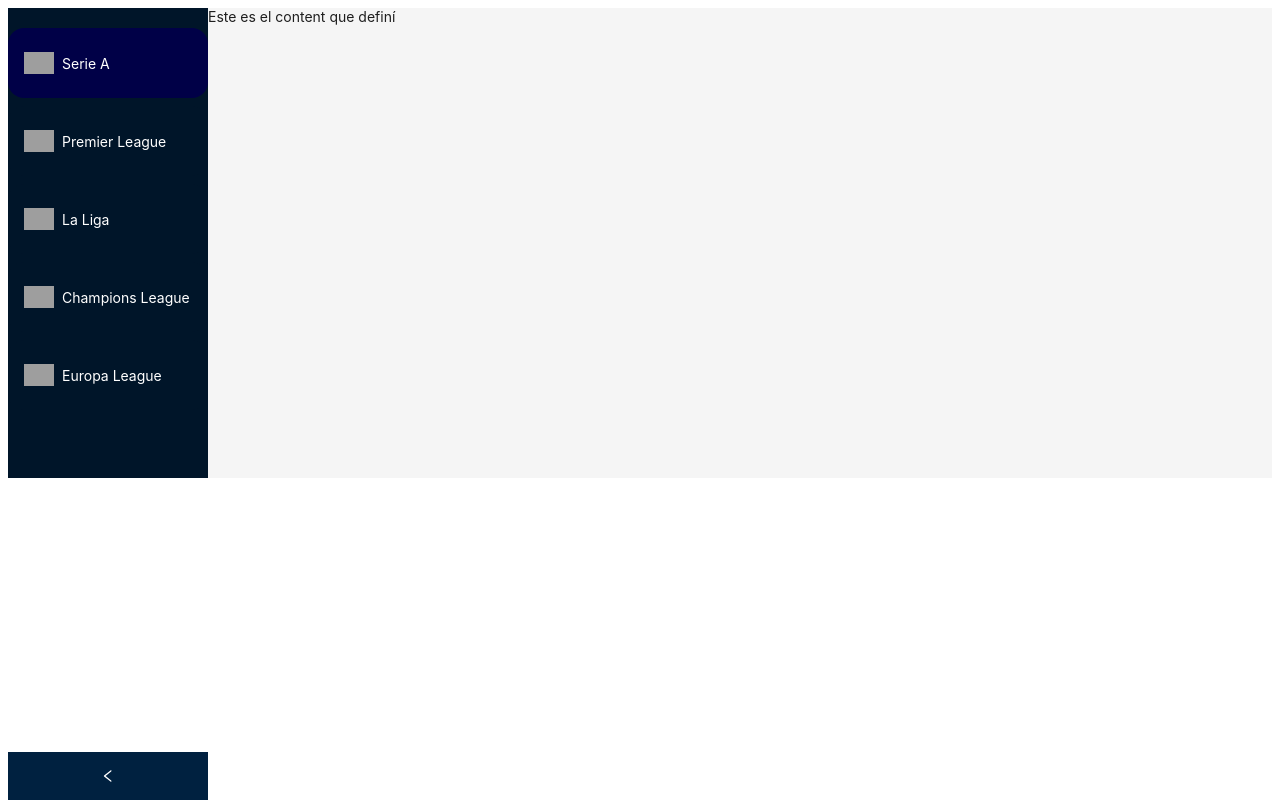
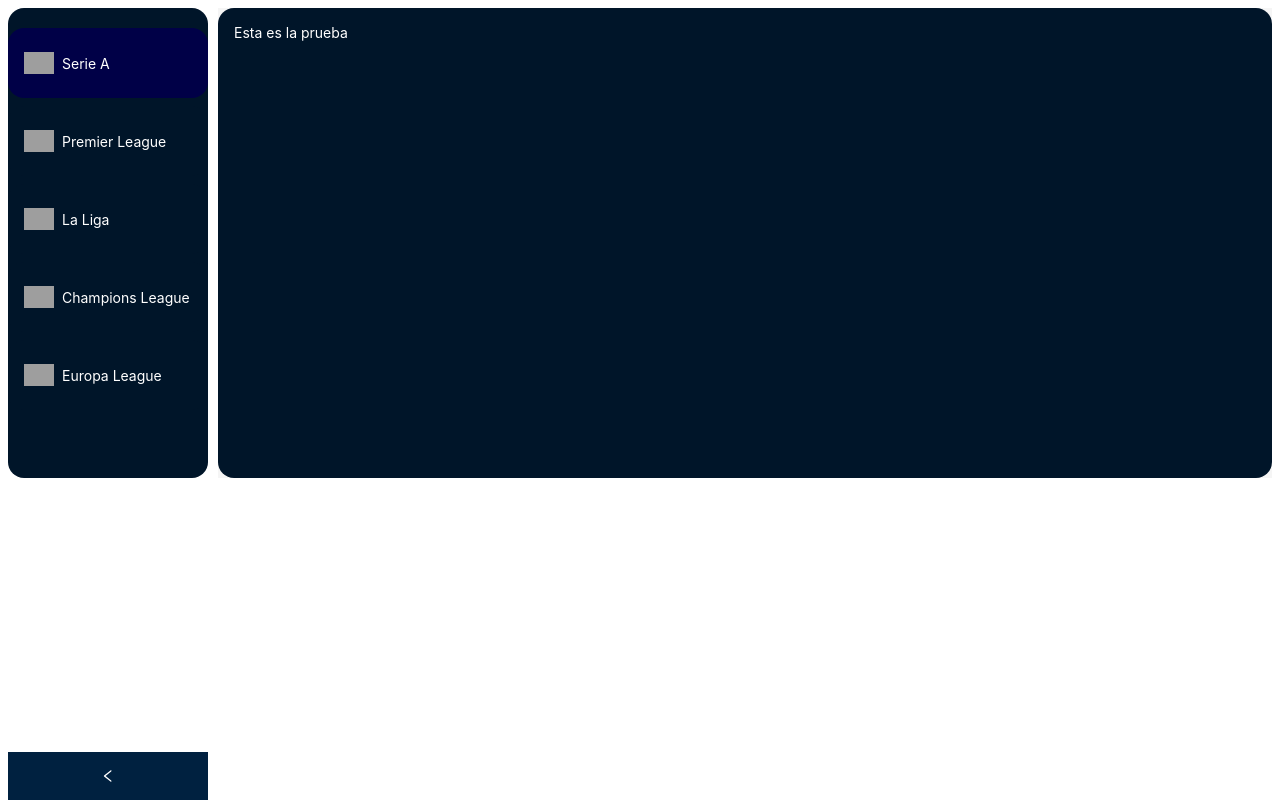
Before and after one commit to elC0mpa/Football-Bet-Helper, a React (Vite) app: page / in a window 1280 px wide. Built offline with nearby package versions, Linux system fonts and the light colour scheme; grey boxes are pictures that could not be loaded.

Commit message:
Styles updated

```diff
--- a/src/App.tsx
+++ b/src/App.tsx
@@ -1,5 +1,6 @@
 import {Provider} from "react-redux";
 import AppLayout from "./components/layout";
+import {MainContentContainer} from "./components/layout/styled";
 import {store} from "./store";
 
 function App() {
@@ -7,7 +8,9 @@ function App() {
   return (
     <Provider store={store}>
       <AppLayout>
-        Este es el content que definí
+        <MainContentContainer>
+          Esta es la prueba
+        </MainContentContainer>
       </AppLayout>
     </Provider>
   );
--- a/src/components/layout/index.tsx
+++ b/src/components/layout/index.tsx
@@ -1,17 +1,17 @@
 import { Layout } from "antd";
 import {Content} from "antd/es/layout/layout";
-import Sider from "antd/es/layout/Sider";
 import {useState} from "react";
 import SiderCotent from "./SiderContent";
+import {StyledGeneralLayout, StyledSider} from "./styled";
 
 const AppLayout = ({children}: any) => {
 	const [collapsed, setCollapsed] = useState(false);
-	return <Layout>
-		<Sider collapsible collapsed={collapsed} onCollapse={(value) => setCollapsed(value)}><SiderCotent/></Sider>
+	return <StyledGeneralLayout>
+		<StyledSider collapsible collapsed={collapsed} onCollapse={(value) => setCollapsed(value)}><SiderCotent/></StyledSider>
 		<Layout>
 			<Content>{children}</Content>
 		</Layout>
-		</Layout>
+	</StyledGeneralLayout>
 }
 
 export default AppLayout
--- a/src/components/layout/styled.ts
+++ b/src/components/layout/styled.ts
@@ -1,8 +1,15 @@
+import Layout from "antd/es/layout/layout";
 import Sider from "antd/es/layout/Sider";
 import styled from "styled-components";
+import {colors} from "../../styles/colors";
+
+export const StyledGeneralLayout = styled(Layout)`
+	gap: 10px;
+	background: white;
+`
 
 export const StyledSider = styled(Sider)`
-	background: black;
+	border-radius: 16px;
 `
 
 export const SiderCotentContainer = styled.div`
@@ -12,3 +19,11 @@ export const SiderCotentContainer = styled.div`
 	flex-direction: column;
 	gap: 8px;
 `
+
+export const MainContentContainer = styled.div`
+	border-radius: 16px;
+	padding: 16px;
+	background: ${colors.primary};
+	height: 100%;
+	color: white;
+`
--- a/src/components/league/styled.ts
+++ b/src/components/league/styled.ts
@@ -1,4 +1,5 @@
 import styled from "styled-components";
+import {colors} from "../../styles/colors";
 
 export const LeagueItemContainer = styled.div`
 	display: flex;
@@ -9,8 +10,8 @@ export const LeagueItemContainer = styled.div`
 	min-height: 70px;
 	cursor: pointer;
 	border-radius: 16px;
-	background: #001529;
+	background: ${colors.primary};
 	&.is-selected {
-		background: #000047;
+		background: ${colors.primaryHover};
 	}
 `
--- /dev/null
+++ b/src/styles/colors.tsx
@@ -0,0 +1,4 @@
+export const colors = {
+	primary: '#001529',
+	primaryHover: '#000047'
+}
```
